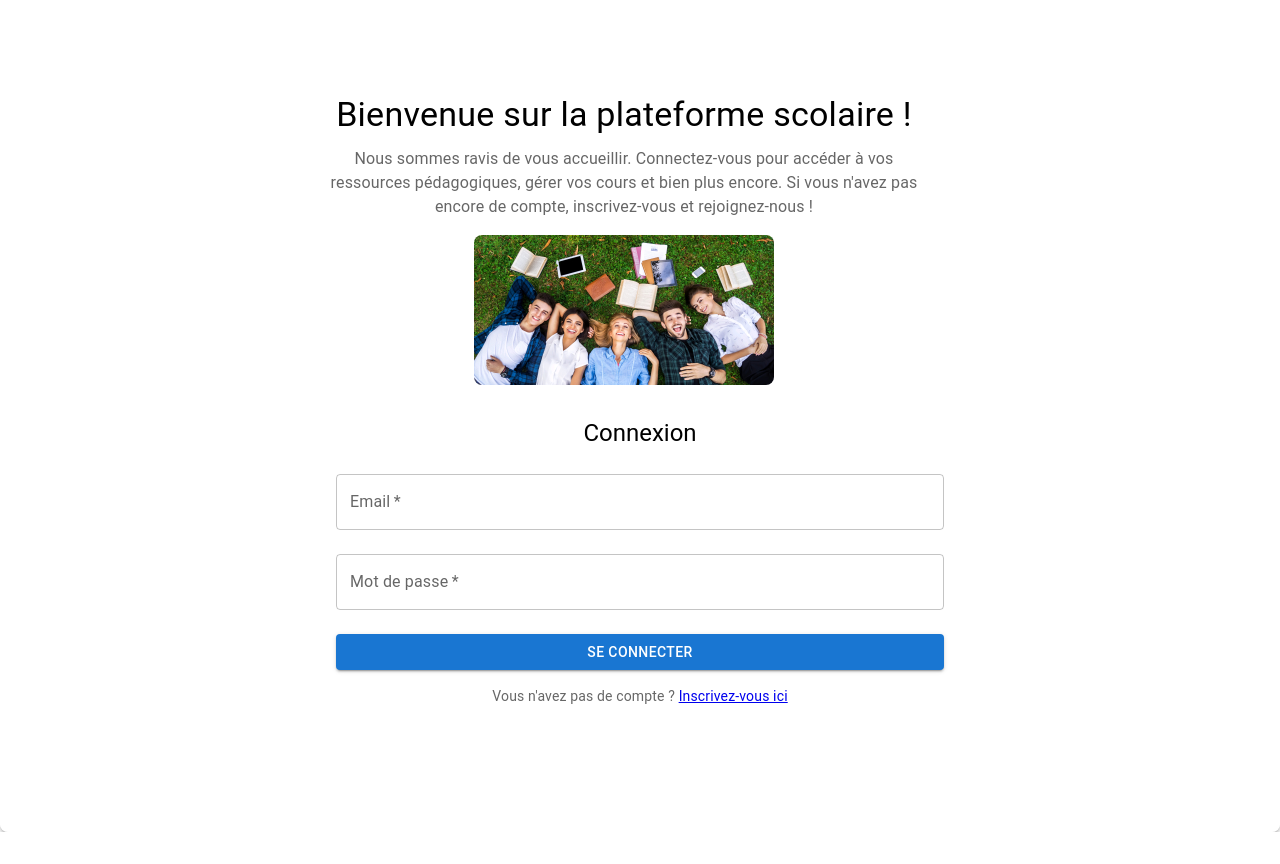
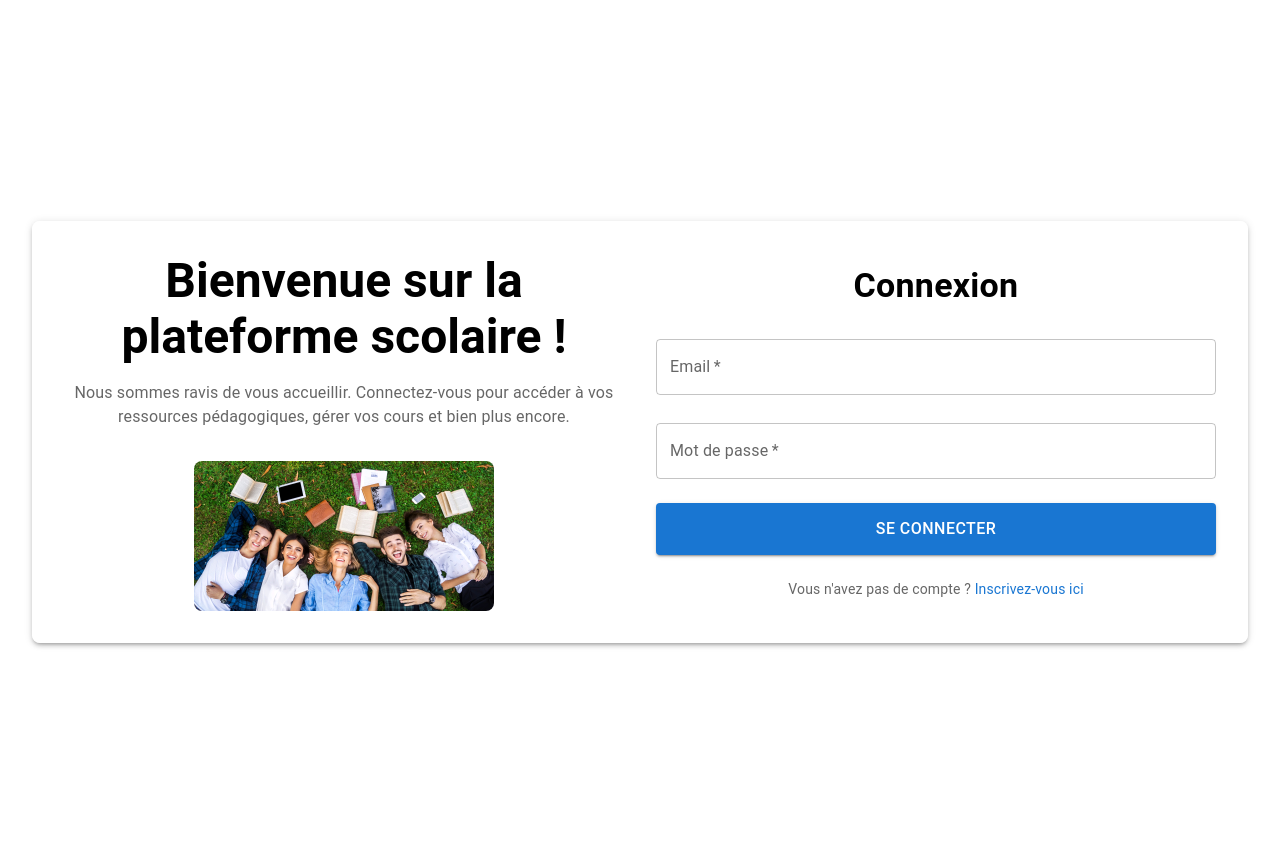
Before and after one commit to kabaconde2024/Mes_sites, a React (Create React App) app in the folder gestions_ecoles/: page / in a window 1280 px wide. Before the commit the page ends 832 px from the top, so only its background shows below. Built offline with nearby package versions, Linux system fonts and the light colour scheme.

Commit message:
Ajout des dernières dépendances manquantes

```diff
--- a/gestions_ecoles/src/Authentification/Connexion.js
+++ b/gestions_ecoles/src/Authentification/Connexion.js
@@ -1,16 +1,18 @@
 import React, { useState } from 'react';
-import { Button, TextField, Typography, Box } from '@mui/material';
+import { Button, TextField, Typography, Box, useMediaQuery, useTheme } from '@mui/material';
 import { useNavigate } from 'react-router-dom';
 import axios from 'axios';
 import { Link } from 'react-router-dom';
+
 const Connexion = () => {
   const [email, setEmail] = useState('');
   const [motDePasse, setPassword] = useState('');
   const [error, setError] = useState('');
   const navigate = useNavigate();
-// Utilisez ce code à la place de votre appel direct à ipapi.co
 
-
+  const theme = useTheme();
+  const isMobile = useMediaQuery(theme.breakpoints.down('sm'));
+  const isTablet = useMediaQuery(theme.breakpoints.between('sm', 'md'));
 
   const handleLogin = (e) => {
     e.preventDefault();
@@ -24,12 +26,9 @@ const Connexion = () => {
       // Stocke les informations de session côté frontend
       sessionStorage.setItem('user', JSON.stringify(response.data.user)); // Stocke l'utilisateur dans sessionStorage
       sessionStorage.setItem('token', response.data.token); // Stocke le token dans sessionStorage
-  // Après une connexion réussie
-       localStorage.setItem('token', response.data.token);
-       // Stocke aussi le rôle de l'utilisateur
-localStorage.setItem('userRole', response.data.user?.role);  // Assurez-vous que le rôle est bien sauvegardé
+      localStorage.setItem('token', response.data.token);
+      localStorage.setItem('userRole', response.data.user?.role);  // Stocke le rôle de l'utilisateur
 
-       // Assurez-vous que le token est bien récupéré
       // Vérifier le rôle de l'utilisateur et rediriger vers le tableau de bord approprié
       const role = response.data.user?.role;
       console.log("role !", role);
@@ -50,31 +49,109 @@ localStorage.setItem('userRole', response.data.user?.role);  // Assurez-vous que
       setError('Identifiants invalides');
       console.log("Erreur de connexion", err);
     });
-
   };
 
   return (
-    <Box display="flex" justifyContent="center" alignItems="center" height="100vh">
+    <Box
+      display="flex"
+      justifyContent="center"
+      alignItems="center"
+      minHeight="100vh"
+      p={isMobile ? 2 : 4}
+      bgcolor={isMobile ? "rgba(255, 255, 255, 0.9)" : "transparent"}
+    >
       {/* Conteneur principal avec image et formulaire */}
-      <Box display="flex" justifyContent="center" alignItems="center" flexDirection="column" width="100%" height="100%" p={4} bgcolor="rgba(255, 255, 255, 0.8)" borderRadius={2} boxShadow={3}>
+      <Box
+        display="flex"
+        flexDirection={isMobile ? 'column' : 'row'}
+        justifyContent="center"
+        alignItems="center"
+        width="100%"
+        maxWidth={isTablet ? '800px' : '1200px'}
+        bgcolor="rgba(255, 255, 255, 0.8)"
+        borderRadius={2}
+        boxShadow={3}
+        p={isMobile ? 3 : 4}
+      >
         {/* Description et image */}
-        <Box display="flex" justifyContent="center" alignItems="center" flexDirection="column" width="50%" pr={4} mb={4}>
-          <Typography variant="h4" align="center" gutterBottom>
+        <Box
+          display="flex"
+          justifyContent="center"
+          alignItems="center"
+          flexDirection="column"
+          width={isMobile ? '100%' : '50%'}
+          pr={isMobile ? 0 : 4}
+          mb={isMobile ? 4 : 0}
+          textAlign="center"
+        >
+          <Typography
+            variant={isMobile ? 'h5' : isTablet ? 'h4' : 'h3'}
+            gutterBottom
+            sx={{ fontWeight: 'bold' }}
+          >
             Bienvenue sur la plateforme scolaire !
           </Typography>
-          <Typography variant="body1" align="center" color="textSecondary" paragraph>
+          <Typography
+            variant={isMobile ? 'body2' : 'body1'}
+            color="textSecondary"
+            paragraph
+            sx={{ mb: 2 }}
+          >
             Nous sommes ravis de vous accueillir. Connectez-vous pour accéder à vos ressources pédagogiques,
-            gérer vos cours et bien plus encore. Si vous n'avez pas encore de compte, inscrivez-vous et rejoignez-nous !
+            gérer vos cours et bien plus encore.
           </Typography>
-          <img src="/image.jpg" alt="Bienvenue sur la plateforme" style={{ width: '100%', maxWidth: '300px', borderRadius: '8px', objectFit: 'cover' }} />
+          {!isMobile && (
+            <img
+              src="/image.jpg"
+              alt="Bienvenue sur la plateforme"
+              style={{
+                width: '100%',
+                maxWidth: isTablet ? '250px' : '300px',
+                borderRadius: '8px',
+                objectFit: 'cover',
+                marginTop: '16px'
+              }}
+            />
+          )}
+          {isMobile && (
+            <Typography variant="body2" mt={2}>
+              Vous n'avez pas de compte ?{' '}
+              <Link to="/Inscription" style={{ color: theme.palette.primary.main }}>
+                Inscrivez-vous ici
+              </Link>
+            </Typography>
+          )}
         </Box>
 
         {/* Formulaire de connexion */}
-        <Box component="form" width="50%" display="flex" flexDirection="column" alignItems="center" onSubmit={handleLogin}>
-          <Typography variant="h5" align="center" gutterBottom>
+        <Box
+          component="form"
+          width={isMobile ? '100%' : '50%'}
+          display="flex"
+          flexDirection="column"
+          alignItems="center"
+          onSubmit={handleLogin}
+        >
+          <Typography
+            variant={isMobile ? 'h6' : 'h4'}
+            gutterBottom
+            sx={{
+              fontWeight: 'bold',
+              mb: 2
+            }}
+          >
             Connexion
           </Typography>
-          {error && <Typography color="error">{error}</Typography>}
+
+          {error && (
+            <Typography
+              color="error"
+              sx={{ mb: 2 }}
+            >
+              {error}
+            </Typography>
+          )}
+
           <TextField
             label="Email"
             variant="outlined"
@@ -83,9 +160,12 @@ localStorage.setItem('userRole', response.data.user?.role);  // Assurez-vous que
             autoComplete="off"
             margin="normal"
             required
+            size={isMobile ? 'small' : 'medium'}
             value={email}
             onChange={(e) => setEmail(e.target.value)}
+            sx={{ mb: 1.5 }}
           />
+
           <TextField
             label="Mot de passe"
             variant="outlined"
@@ -94,18 +174,46 @@ localStorage.setItem('userRole', response.data.user?.role);  // Assurez-vous que
             autoComplete="off"
             margin="normal"
             required
+            size={isMobile ? 'small' : 'medium'}
             value={motDePasse}
             onChange={(e) => setPassword(e.target.value)}
+            sx={{ mb: 2 }}
           />
-          <Button type="submit" variant="contained" color="primary" fullWidth sx={{ mt: 2 }}>
+
+          <Button
+            type="submit"
+            variant="contained"
+            color="primary"
+            fullWidth
+            sx={{
+              mt: 1,
+              mb: 2,
+              py: isMobile ? 1 : 1.5,
+              fontSize: isMobile ? '0.875rem' : '1rem'
+            }}
+          >
             Se connecter
           </Button>
-          <Box mt={2} textAlign="center">
-            <Typography variant="body2" color="textSecondary">
-              Vous n'avez pas de compte ?{' '}
-             <Link to="/Inscription">Inscrivez-vous ici</Link>
-            </Typography>
-          </Box>
+
+          {!isMobile && (
+            <Box mt={1} textAlign="center">
+              <Typography variant="body2" color="textSecondary">
+                Vous n'avez pas de compte ?{' '}
+                <Link
+                  to="/Inscription"
+                  style={{
+                    color: theme.palette.primary.main,
+                    textDecoration: 'none',
+                    '&:hover': {
+                      textDecoration: 'underline'
+                    }
+                  }}
+                >
+                  Inscrivez-vous ici
+                </Link>
+              </Typography>
+            </Box>
+          )}
         </Box>
       </Box>
     </Box>
```
